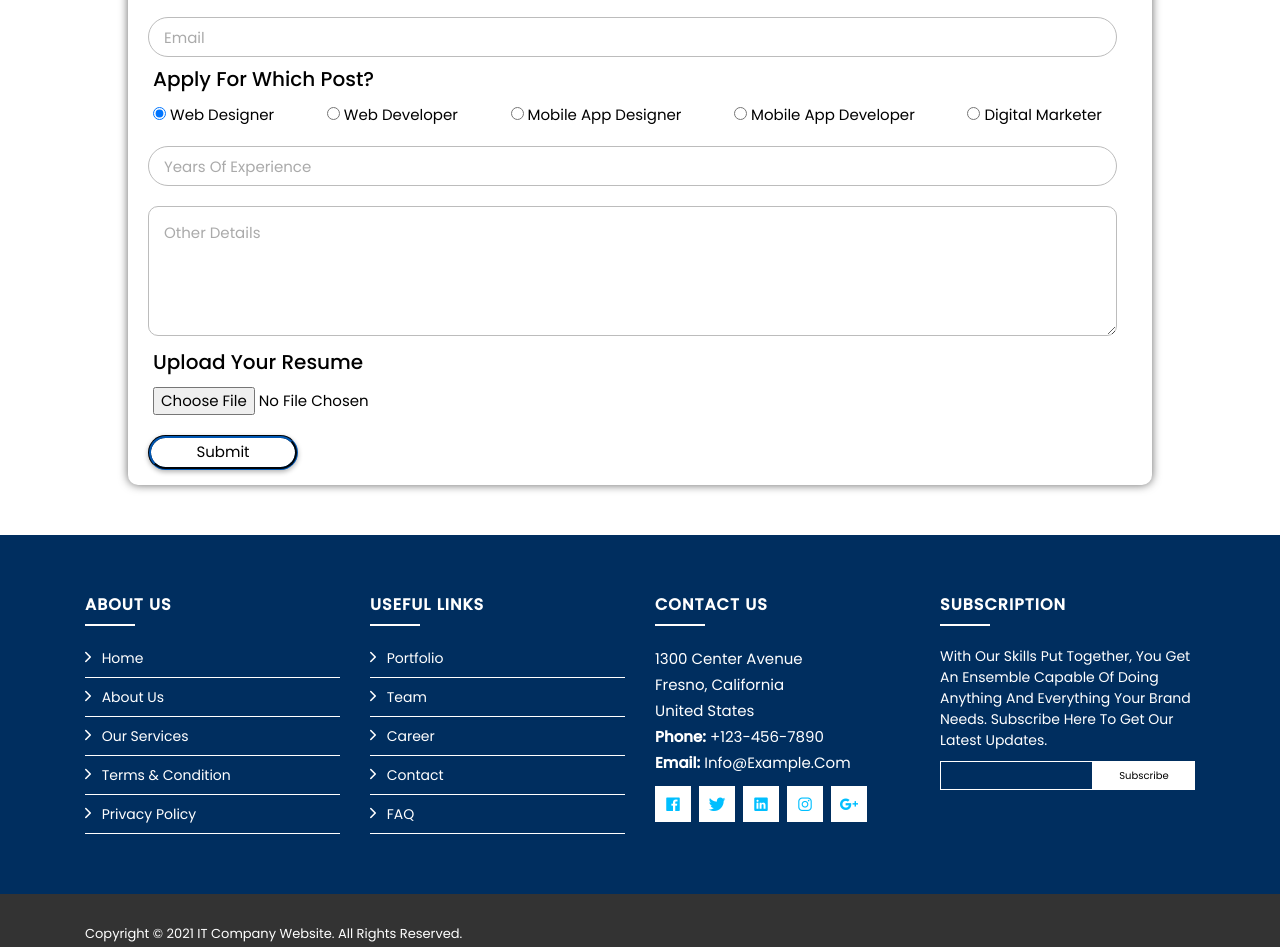
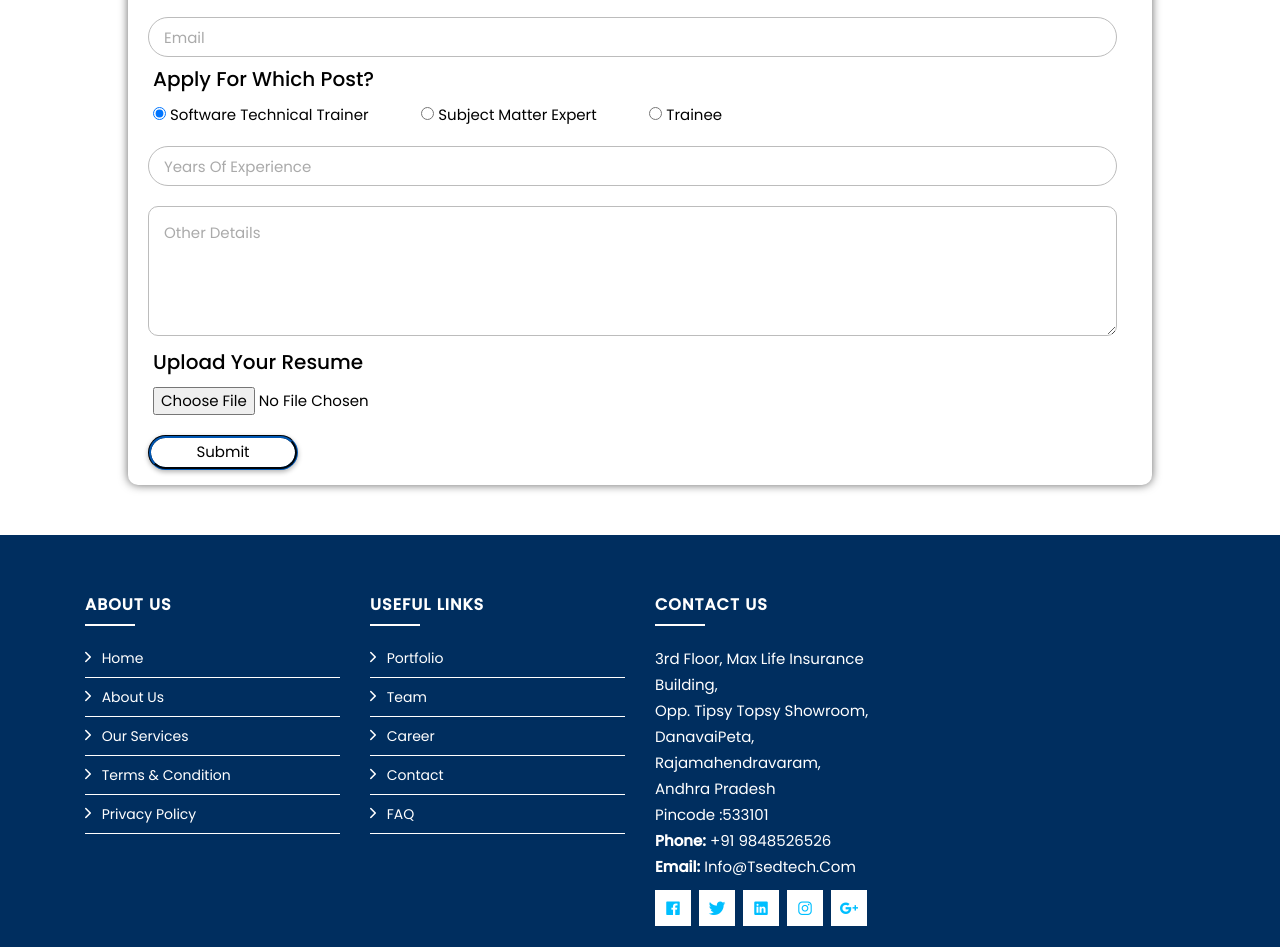
Before and after one commit to sanjaysj0703/CompanyWebsite, a plain HTML site: page careers.html in a window 1280 px wide. Shown: the part 860-1807 px from the top of the page. Drawn offline with nearby package versions, Linux system fonts and the light colour scheme.

Commit message:
Address changes done

```diff
--- a/careers.html
+++ b/careers.html
@@ -56,19 +56,19 @@
                 <label class="radio">
                   <input class="radio-one" type="radio" checked="checked" name="status" value="Web Designer">
                   <span class="checkmark"></span>
-                  Web Designer
+                  Software Technical Trainer
                 </label>
                 <label class="radio">
                   <input class="radio-two" type="radio" name="status" value="Web Developer">
                   <span class="checkmark"></span>
-                  Web Developer
+                  Subject Matter Expert
                 </label>
                 <label class="radio">
                   <input class="radio-three" type="radio" name="status" value="Mobile App Designer">
                   <span class="checkmark"></span>
-                  Mobile App Designer
+                  Trainee
                 </label>
-                <label class="radio">
+                <!-- <label class="radio">
                     <input class="radio-four" type="radio" name="status" value="Mobile App Developer">
                     <span class="checkmark"></span>
                     Mobile App Developer
@@ -77,7 +77,7 @@
                   <input class="radio-five" type="radio"  name="status" value="Digital Marketer">
                   <span class="checkmark"></span>
                   Digital Marketer
-                </label>
+                </label> -->
                 </div>
                 <input type="number" id="experience" name="experience" required placeholder="Years of Experience" class="career-form-experience">
                 <textarea placeholder="Other Details" name="details" class="career-form-txtarea" required></textarea>
@@ -118,31 +118,30 @@
 
                     <div class="col-lg-3 col-md-6 footer-contact" style="font-size: 1.5rem;">
                         <h4>Contact Us</h4>
-                        <p>
-                            1300  Center Avenue<br>
-                            Fresno, California<br>
-                            United States <br>
-                            <strong>Phone:</strong> +123-456-7890<br>
-                            <strong>Email:</strong> info@example.com<br>
-                        </p>
+                            <p>
+                                3rd floor, max life insurance building,<br>opp. Tipsy Topsy showroom, DanavaiPeta,
+                                <br>Rajamahendravaram,<br>Andhra Pradesh<br>Pincode :533101<br>
+                                <strong>Phone:</strong> +91 9848526526<br>
+                                <strong>Email:</strong> info@tsedtech.com<br>
+                            </p>
 
                         <div class="social-links">
                             <a href="https://www.facebook.com/"><i class="ion-logo-facebook"></i></a>
                             <a href="https://twitter.com/login?lang=en"><i class="ion-logo-twitter"></i></a>
-                            <a href="https://www.linkedin.com/"><i class="ion-logo-linkedin"></i></a>
+                            <a href="https://www.linkedin.com/company/sri-tulasi-edtech-pvt-ltd/posts/?feedView=all"><i class="ion-logo-linkedin"></i></a>
                             <a href="https://www.instagram.com/"><i class="ion-logo-instagram"></i></a>
                             <a href="https://accounts.google.com/servicelogin/signinchooser?flowName=GlifWebSignIn&flowEntry=ServiceLogin"><i class="ion-logo-googleplus"></i></a>
                         </div>
 
                     </div>
 
-                    <div class="col-lg-3 col-md-6 footer-newsletter">
+                    <!-- <div class="col-lg-3 col-md-6 footer-newsletter">
                         <h4>Subscription</h4>
                         <p>With Our Skills Put Together, You Get An Ensemble Capable Of Doing Anything And Everything Your Brand Needs. Subscribe Here To Get Our Latest Updates.</p>
                         <form action="" method="post">
                             <input type="email" name="email"><input type="submit"  value="Subscribe">
                         </form>
-                    </div>
+                    </div> -->
 
                 </div>
             </div>
```
Also changed, not shown: index.html (+1 -1 lines).
